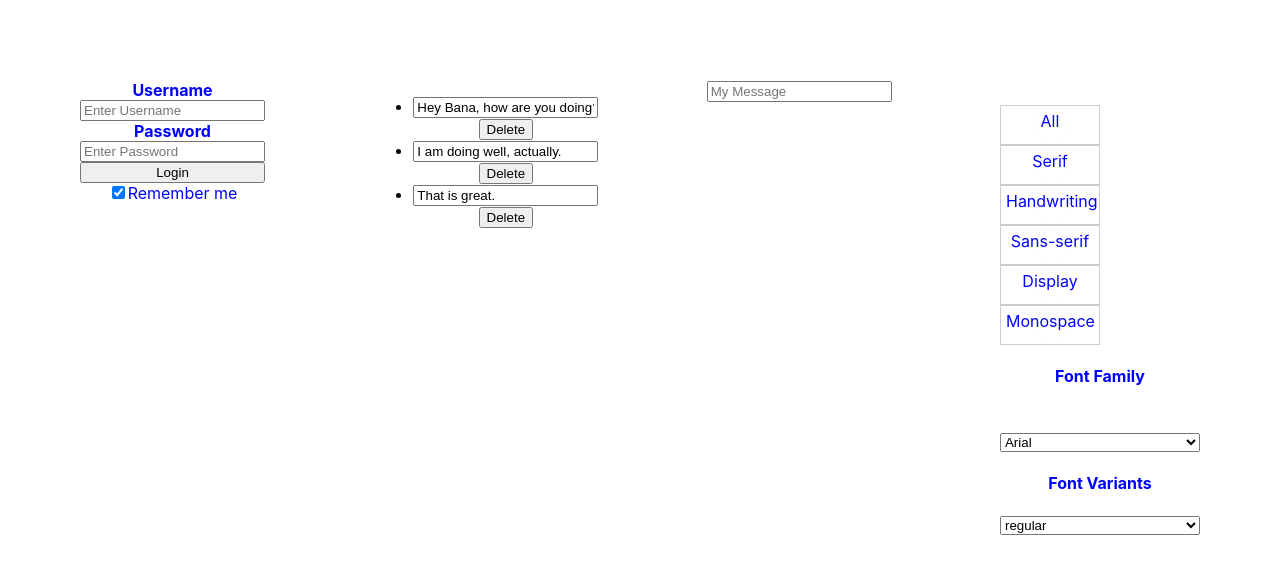
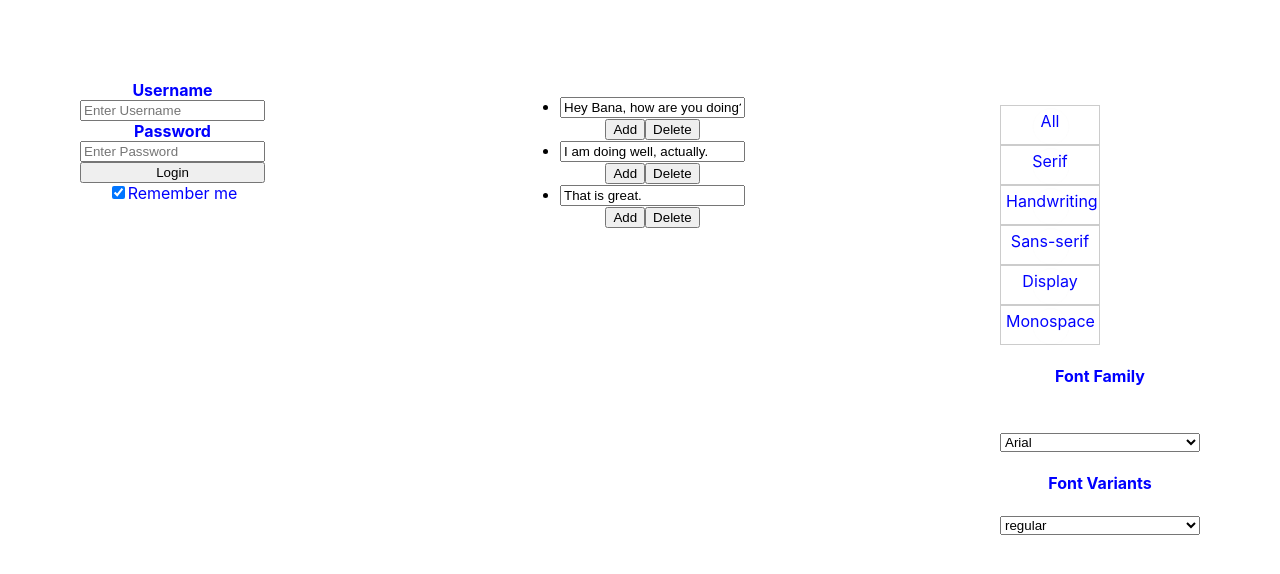
Before and after one commit to BandanaKM/google-fonts-app, a React (Create React App) app: page / in a window 1280 px wide. Shown: the top 574 px of the page. Built offline with nearby package versions, Linux system fonts and the light colour scheme.

Commit message:
add font form entry

```diff
--- a/src/App.js
+++ b/src/App.js
@@ -58,21 +58,22 @@ class App extends Component {
     })
   }
 
-  handleNewFontInput = e => this.setState({pendingMessage: e.target.value});
-
-  newFontSubmitHandler = e => {
-    e.preventDefault();
+  addEntryAfter = index => {
     this.setState({
       formEntries: [
-        ...this.state.formEntries,
-       {
-         text: this.state.pendingMessage,
-         isEditing: false,
-       }
-      ],
-      pendingMessage: ""
-    });
+        ...this.state.formEntries.slice(0, index + 1),
+        this.newFormEntry(),
+        ...this.state.formEntries.slice(index + 1),
+      ]
+    })
   }
+
+  newFormEntry = () => (
+    {
+      text: '',
+      isEditing: false,
+    }
+  )
 
   render() {
     return (
@@ -83,16 +84,9 @@ class App extends Component {
           toggleIsEditingAt={this.toggleIsEditingAt}
           setFormEntryAt={this.setFormEntryAt}
           removeFormEntryAt={this.removeFormEntryAt}
+          addEntryAfter={this.addEntryAfter}
           pendingMessage={this.state.pendingMessage}
         />
-        <form onSubmit={this.newFontSubmitHandler}>
-          <input
-            type="text"
-            placeholder="My Message"
-            value={this.state.pendingMessage}
-            onChange={this.handleNewFontInput}
-          />
-        </form>
         <RightPanel />
       </div>
     );
--- a/src/FontFormList/FontForm/index.js
+++ b/src/FontFormList/FontForm/index.js
@@ -5,7 +5,7 @@ import './styles.css';
 
 class FontForm extends Component {
   render() {
-   const { setFormEntry, entry, handleRemove, isEditing } = this.props;
+   const { setFormEntry, entry, handleRemove, handleAdd, isEditing } = this.props;
     return (
       <li className="fontForm">
         <EditFont
@@ -14,6 +14,7 @@ class FontForm extends Component {
         >
           {entry}
         </EditFont>
+        <button onClick={handleAdd}>Add</button>
         <button onClick={handleRemove}>Delete</button>
       </li>
     );
@@ -26,6 +27,7 @@ FontForm.propTypes = {
   handleToggleEditing: PropTypes.func,
   newFormEntrySubmitHandler: PropTypes.func,
   handleRemove: PropTypes.func,
+  handleAdd: PropTypes.func,
 }
 
 
--- a/src/FontFormList/index.js
+++ b/src/FontFormList/index.js
@@ -5,7 +5,7 @@ import FontForm from './FontForm';
 
 class FontFormList extends Component {
   render() {
-    const { formEntries, setFormEntryAt, toggleIsEditingAt, newFormEntrySubmitHandler, removeFormEntryAt } = this.props;
+    const { formEntries, setFormEntryAt, toggleIsEditingAt, newFormEntrySubmitHandler, removeFormEntryAt, addEntryAfter } = this.props;
     return (
       <ul>
         {formEntries.map((entry, index) =>
@@ -17,6 +17,7 @@ class FontFormList extends Component {
             isEditing={entry.isEditing}
             newFormEntrySubmitHandler={newFormEntrySubmitHandler}
             handleRemove={() => removeFormEntryAt(index)}
+            handleAdd={() => addEntryAfter(index)}
           />
         )}
       </ul>
@@ -28,6 +29,7 @@ FontFormList.propTypes = {
   formEntries: PropTypes.array,
   setFormEntryAt: PropTypes.func,
   toggleIsEditingAt: PropTypes.func,
+  addEntryAfter: PropTypes.func,
 }
 
 export default FontFormList;
```
